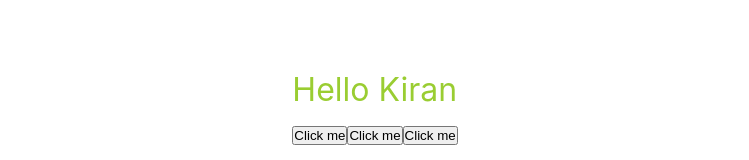
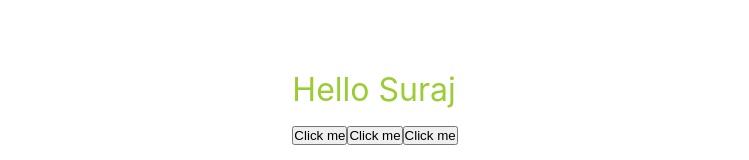
Before and after one commit to Suraj-Ambekar/FullStackWebDevelopment, a React (Create React App) app in the folder 6 React/learnreactcomponents/: page / in a window 1280 px wide. Shown: the part 241-401 px from the top of the page, without its empty margins (265-1014 px from the left). Built offline with nearby package versions, Linux system fonts and the light colour scheme.

Commit message:
learned how to use useState in react

```diff
--- a/6 React/learnreactcomponents/src/Content.js
+++ b/6 React/learnreactcomponents/src/Content.js
@@ -1,10 +1,14 @@
+// importing useState to use useState
+import { useState } from 'react';
+
 const Content = ()=>{
+    const [name, setName] = useState('Suraj');
     // newName function is created to generate random name.
     const newName = ()=>{
         let arr = ['Suraj', 'Kiran','Prajaktas'];
         let int = Math.floor(Math.random()*3);
-        return arr[int];
-      }
+        setName(arr[int]);
+    }
 
     function clickEvent(){
         alert('Hello');
@@ -17,11 +21,11 @@ const Content = ()=>{
     }
     return (
         <main>
-            <p>
+            <p >
                 {/* here we have showing the result of generated name */}
-                Hello {newName()}
+                Hello {name}
             </p>
-            <button onClick={clickEvent}>Click me</button>
+            <button onClick={newName}>Click me</button>
             <button onClick={() => clickEvent2('Hello')}>Click me</button>
             <button onClick={(e) => clickEvent3(e)}>Click me</button>
         </main>
```
